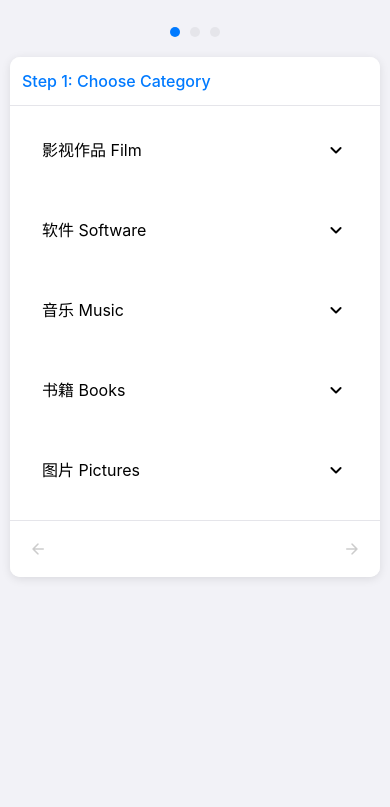
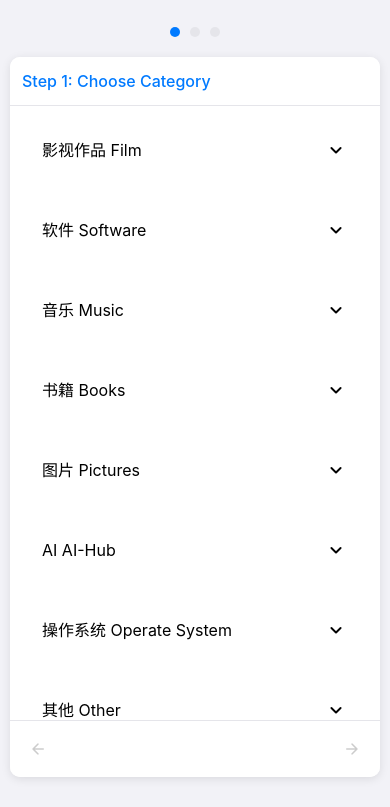
Before and after one commit to Chocolateater/Upload, a plain HTML site: page index.html in a window 390 px wide. Shown: the part 67-874 px from the top of the page. Before the commit the page ends 844 px from the top, so only its background shows below. Drawn offline with Linux system fonts and the light colour scheme; some packages are replaced by stand-ins of ours; a script that the page names is missing; a web font is replaced by a local one.

Commit message:
Update index.html

```diff
--- a/index.html
+++ b/index.html
@@ -300,7 +300,7 @@
 
             .card {
                 height: auto;
-                min-height: 520px;
+                min-height: 720px;
             }
 
             .btn {
@@ -324,7 +324,7 @@
 
             .card {
                 height: auto;
-                min-height: 520px;
+                min-height: 720px;
             }
 
             .card-title {
```
